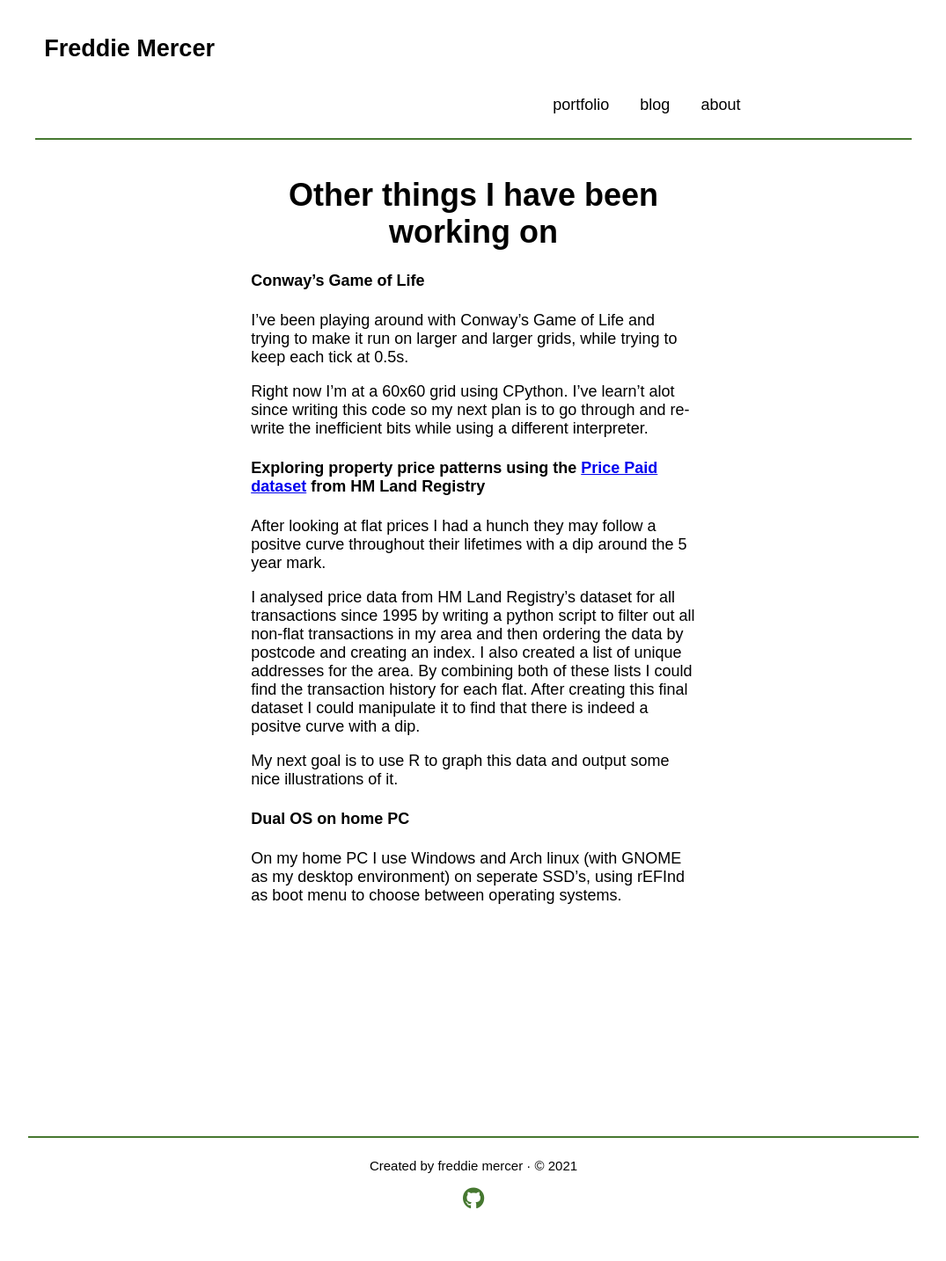
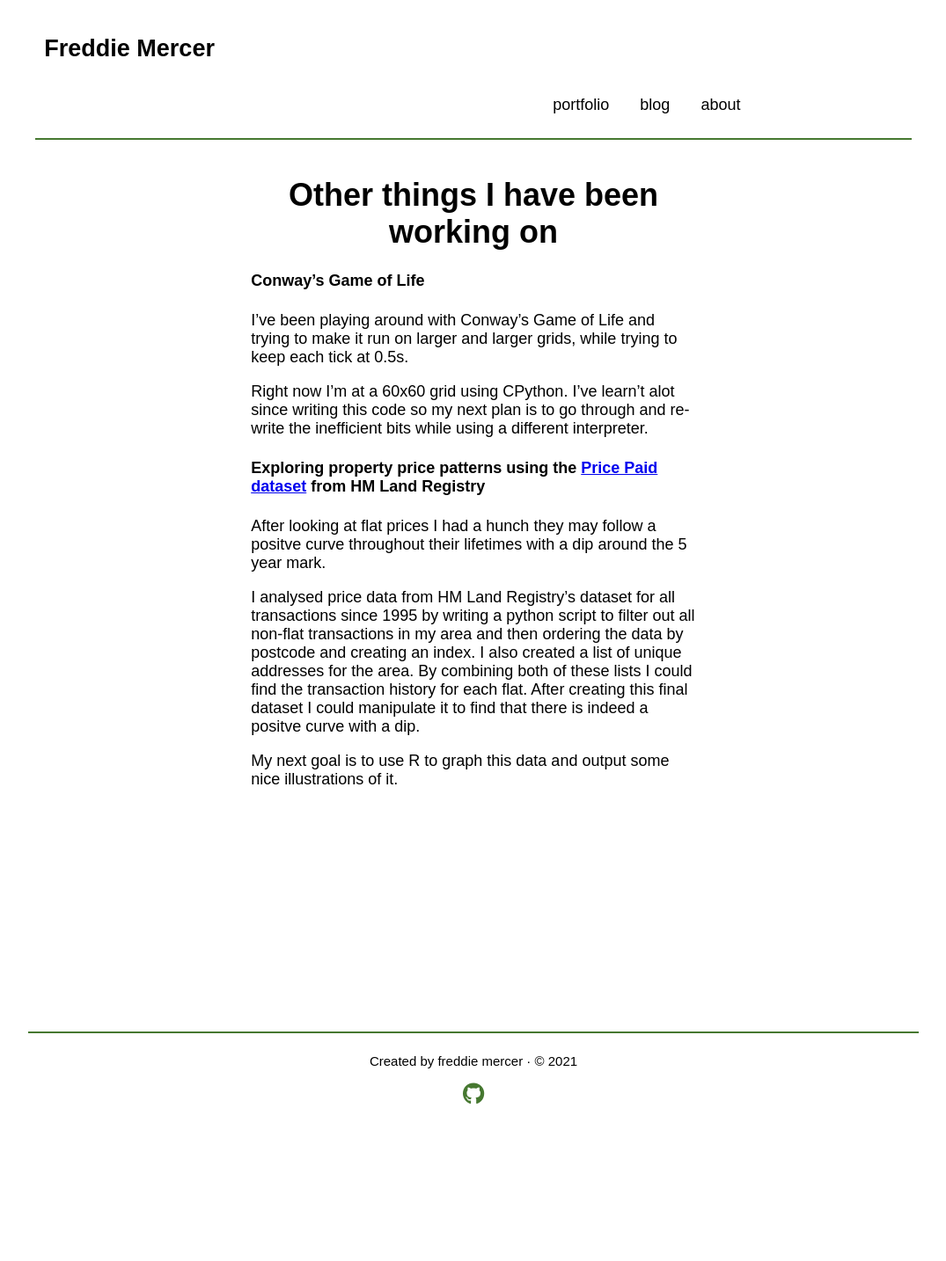
Before and after one commit to Fr3dMer/Fr3dMer.github.io, a Jekyll site: the page built from _projects/03Others.md, in a window 1280 px wide. Shown: the whole page at 88% size, without its empty margins (102-1177 px from the left). Built offline with Jekyll 4.4.1, drawn with Linux system fonts in a browser that asks for light colours; nearby versions of some CDN libraries; after the commit the page ends 1302 px from its top, so only the background shows below that.

Commit message:
Update 03Others.md

```diff
--- a/_projects/03Others.md
+++ b/_projects/03Others.md
@@ -21,7 +21,3 @@ After looking at flat prices I had a hunch they may follow a positve curve throu
 I analysed price data from HM Land Registry's dataset for all transactions since 1995 by writing a python script to filter out all non-flat transactions in my area and then ordering the data by postcode and creating an index. I also created a list of unique addresses for the area. By combining both of these lists I could find the transaction history for each flat. After creating this final dataset I could manipulate it to find that there is indeed a positve curve with a dip.
 
 My next goal is to use R to graph this data and output some nice illustrations of it.
-
-#### Dual OS on home PC
-
-On my home PC I use Windows and Arch linux (with GNOME as my desktop environment) on seperate SSD’s, using rEFInd as boot menu to choose between operating systems.
```
